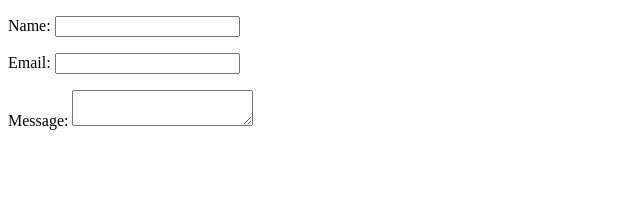
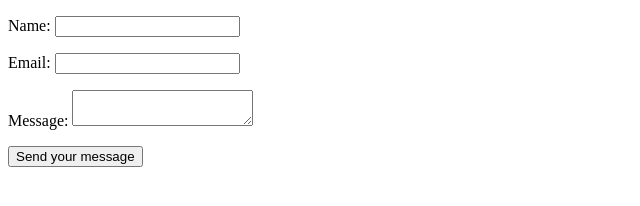
Before and after one commit to pagliares/git-class-html-form, a plain HTML site: page index.html in a window 1280 px wide. Shown: the whole page, without its empty margins (0-640 px from the left). Drawn offline with Linux system fonts and the light colour scheme.

Commit message:
feat: include a form button to submit data to a backend

```diff
--- a/index.html
+++ b/index.html
@@ -23,6 +23,11 @@
             <label for="msg">Message:</label>
             <textarea id="msg" name="user_message"></textarea>
           </p>
+
+          <p class="button">
+            <button type="submit">Send your message</button>
+          </p>
+
     </form>
 
 </body>
```
